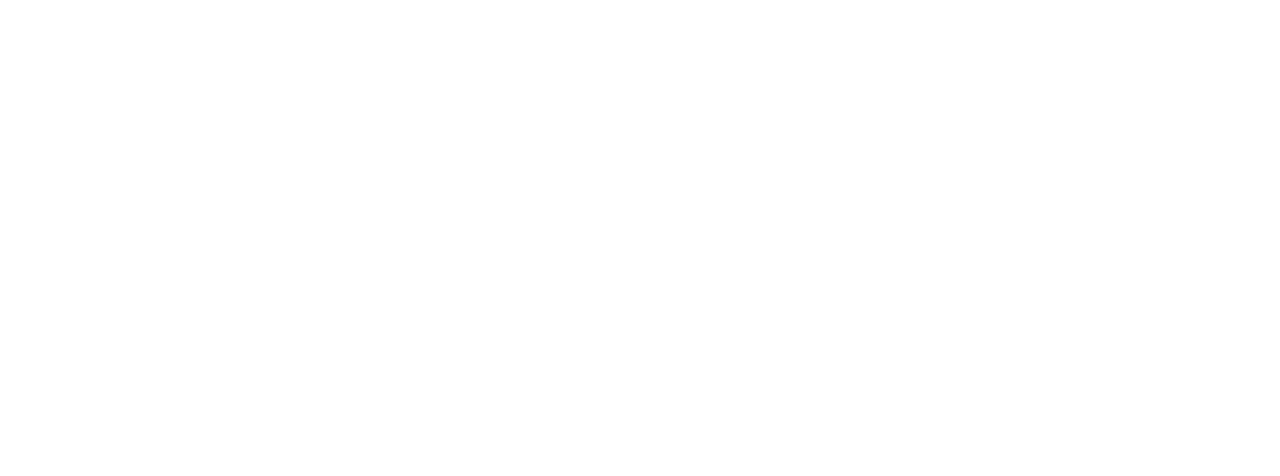
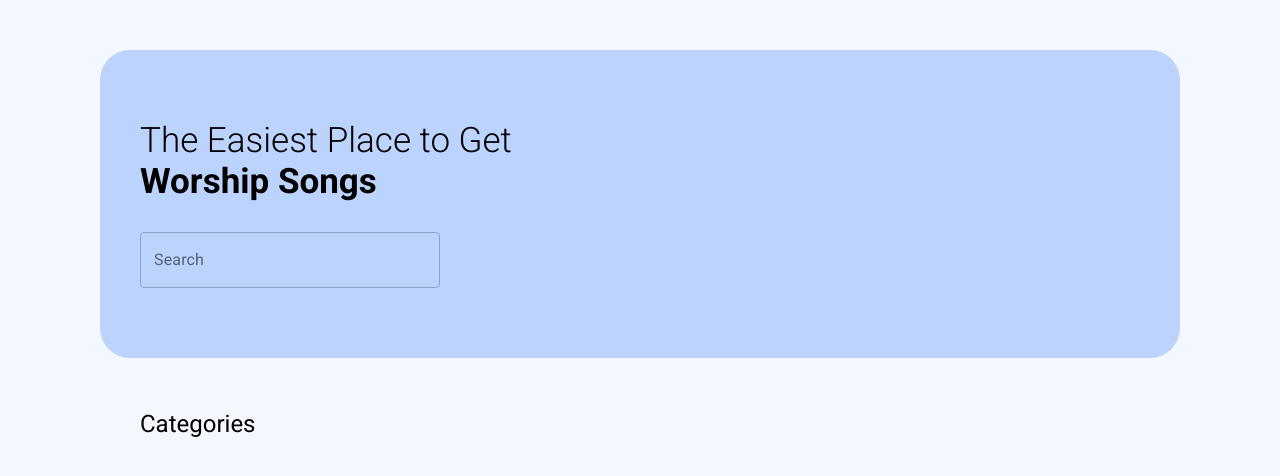
Before and after one commit to maks112v/songspot, a Next.js app in the folder client/: page / in a window 1280 px wide. Shown: the top 476 px of the page. Built offline with nearby package versions, Linux system fonts and the light colour scheme.

Commit message:
working on store

```diff
--- a/client/components/GlobalStyle.jsx
+++ b/client/components/GlobalStyle.jsx
@@ -6,8 +6,11 @@
     <Style
       rules={{
         body: {
+          backgroundColor: "#F4F7FD",
           margin: 0,
-          padding: 0
+          padding: 0,
+          fontFamily: "Roboto",
+          boxSizing: "border-box"
         }
       }}
     />
--- /dev/null
+++ b/client/components/useStore.js
@@ -0,0 +1,13 @@
+import React, { useState, createContext, useContext } from "react";
+
+export const storeContext = createContext({});
+
+export const useStore = () => useContext(storeContext);
+
+export default function Store({ children }) {
+  const [auth, setAuth] = useState(null);
+
+  return (
+    <storeContext.Provider value={{ auth }}>{children}</storeContext.Provider>
+  );
+}
--- a/client/pages/_document.js
+++ b/client/pages/_document.js
@@ -1,6 +1,19 @@
 import Document, { Html, Head, Main, NextScript } from "next/document";
 import GlobalStyle from "../components/GlobalStyle";
 import "../firebase";
+import { createMuiTheme, ThemeProvider } from "@material-ui/core/styles";
+import Store from "../components/useStore";
+
+const theme = createMuiTheme({
+  palette: {
+    primary: {
+      main: "#4285f4"
+    },
+    secondary: {
+      main: "#ff6347"
+    }
+  }
+});
 
 class MyDocument extends Document {
   static async getInitialProps(ctx) {
@@ -10,6 +23,8 @@
 
   render() {
     return (
+      <ThemeProvider theme={theme}>
+        <Store>
           <Html>
             <Head>
               <link
@@ -27,6 +42,8 @@
             </body>
             <GlobalStyle />
           </Html>
+        </Store>
+      </ThemeProvider>
     );
   }
 }
--- a/client/pages/index.js
+++ b/client/pages/index.js
@@ -1,17 +1,53 @@
 import React from "react";
 import Radium from "radium";
 import firebase from "firebase";
+import { Input, TextField, Typography } from "@material-ui/core";
 
 function Index() {
   return (
     <div>
-      <h1></h1>
+      <section
+        style={{
+          maxWidth: 1000,
+          margin: "50px auto",
+          display: "flex",
+          alignItems: "center",
+          backgroundColor: "#BCD4FD",
+          padding: "20px 40px",
+          borderRadius: 30
+        }}
+      >
+        <div style={{ width: "50%", margin: "50px 0" }}>
+          <h1
+            style={{
+              margin: "0 0 30px",
+              fontWeight: "lighter",
+              fontSize: 35
+            }}
+          >
+            The Easiest Place to Get <strong>Worship Songs</strong>
+          </h1>
+          <TextField
+            color="secondary"
+            style={{ width: "60%" }}
+            label="Search"
+            variant="outlined"
+          />
+        </div>
+        <div style={{ width: "50%" }}>
+          {/* <img style={{ width: "80%" }} src="/static/landing.svg" /> */}
+        </div>
+      </section>
+      <section style={{ maxWidth: 1000, margin: "50px auto" }}>
+        <Typography variant="h5" component="h3">
+          Categories
+        </Typography>
+        <div></div>
+      </section>
     </div>
   );
 }
 
 export default Radium(Index);
 
-Index.getInitialProps = async ({ query }) => {
-  firebase.firestore().collection("");
-};
+Index.getInitialProps = async ({ query }) => {};
```
Also changed, not shown: client/public/static/landing.svg (added). Lines whose indentation alone changed are shown as unchanged.
